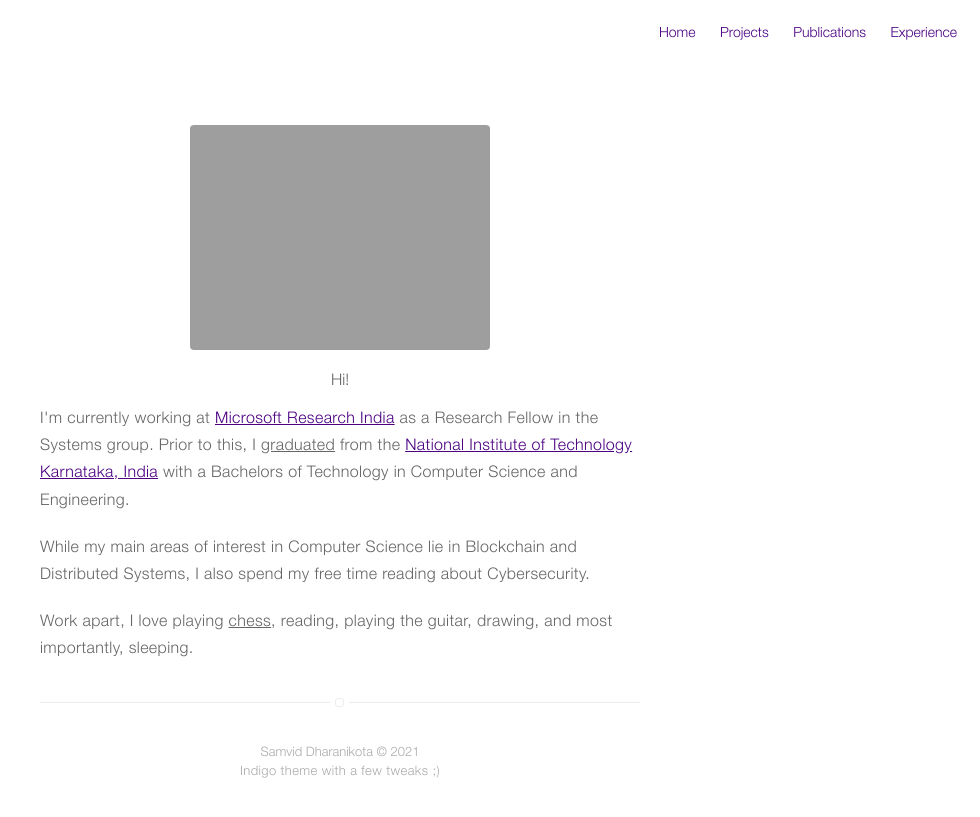
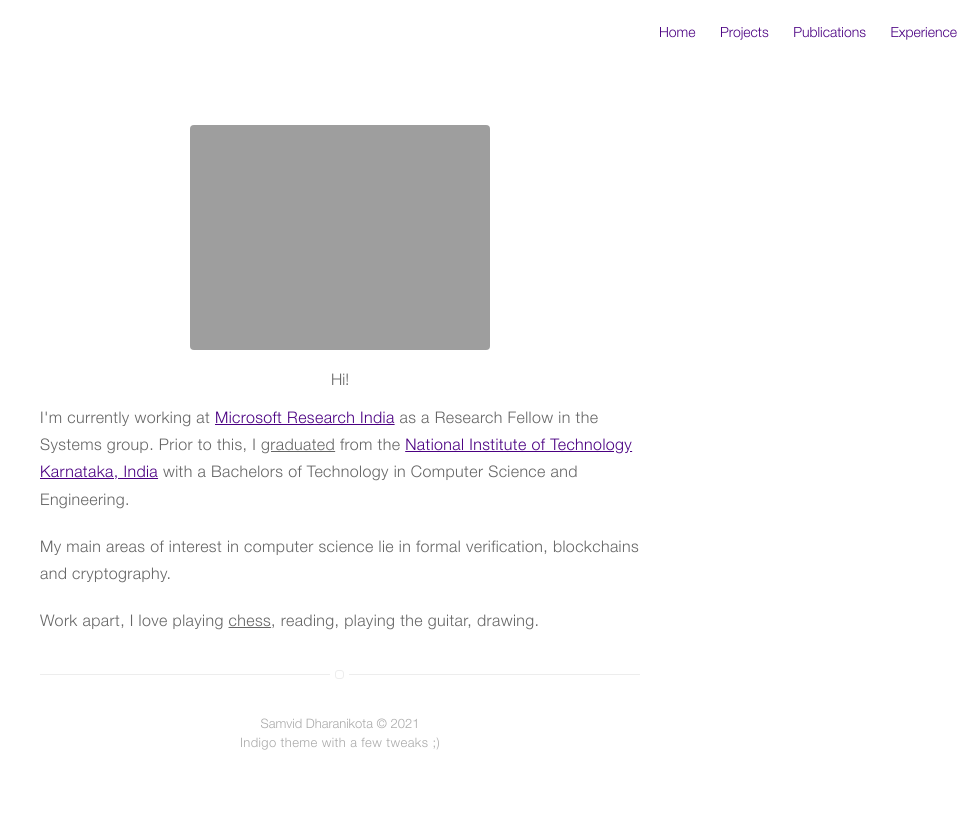
Before and after one commit to samvid25/samvid25.github.io, a Jekyll site: the page built from about.md, in a window 1280 px wide. Shown: the top 817 px of the page, without its empty margins (300-1280 px from the left). Built offline with Jekyll 4.4.1, drawn with Linux system fonts in a browser that asks for light colours.

Commit message:
Update bio and about

```diff
--- a/_config.yml
+++ b/_config.yml
@@ -1,6 +1,6 @@
 # main text of home
 name: Samvid Dharanikota
-bio: Still trying to think of a creative, one-line bio.
+bio: Research Fellow at Microsoft Research India
 
 # twitter summary info
 # description: A blog about technology and stuff related
@@ -16,7 +16,7 @@ resume: false
 resume-local: true
 resume-url: assets/SamvidDharanikota.pdf
 
-url: https://samvid.co
+url: https://samvid.me
 
 permalink: /:title/
 
@@ -56,7 +56,7 @@ gscholar: https://scholar.google.co.in/citations?user=CC9r754AAAAJ
 authors:
     samvid:
         name: Samvid Dharanikota
-        bio: Still trying to think of a creative, one-line bio.
+        bio: Research Fellow at Microsoft Research India
         external-image: false
         picture: assets/images/profile.jpg
         # twitter: johndoe
--- a/about.md
+++ b/about.md
@@ -11,6 +11,6 @@ layout: page
 
 <p>I'm currently working at <a href="https://www.microsoft.com/en-us/research/lab/microsoft-research-india/">Microsoft Research India</a> as a Research Fellow in the Systems group. Prior to this, I <a id="graduated">graduated<img src="../assets/images/minions.gif"></a> from the <a href="https://www.nitk.ac.in/">National Institute of Technology Karnataka, India</a> with a Bachelors of Technology in Computer Science and Engineering.</p>
 
-<p>While my main areas of interest in Computer Science lie in Blockchain and Distributed Systems, I also spend my free time reading about Cybersecurity.</p>
+<p>My main areas of interest in computer science lie in formal verification, blockchains and cryptography.</p>
 
-<p>Work apart, I love playing <span class="tooltip">chess <span class="tooltiptext">Challenge me to a game <a href="https://lichess.org/@/Samvid25">here</a></span></span>, reading, playing the guitar, drawing, and most importantly, sleeping.</p>
+<p>Work apart, I love playing <span class="tooltip">chess <span class="tooltiptext">Challenge me to a game <a href="https://lichess.org/@/Samvid25">here</a></span></span>, reading, playing the guitar, drawing.</p>
```
Also changed, not shown: Gemfile.lock, 10 other files.
